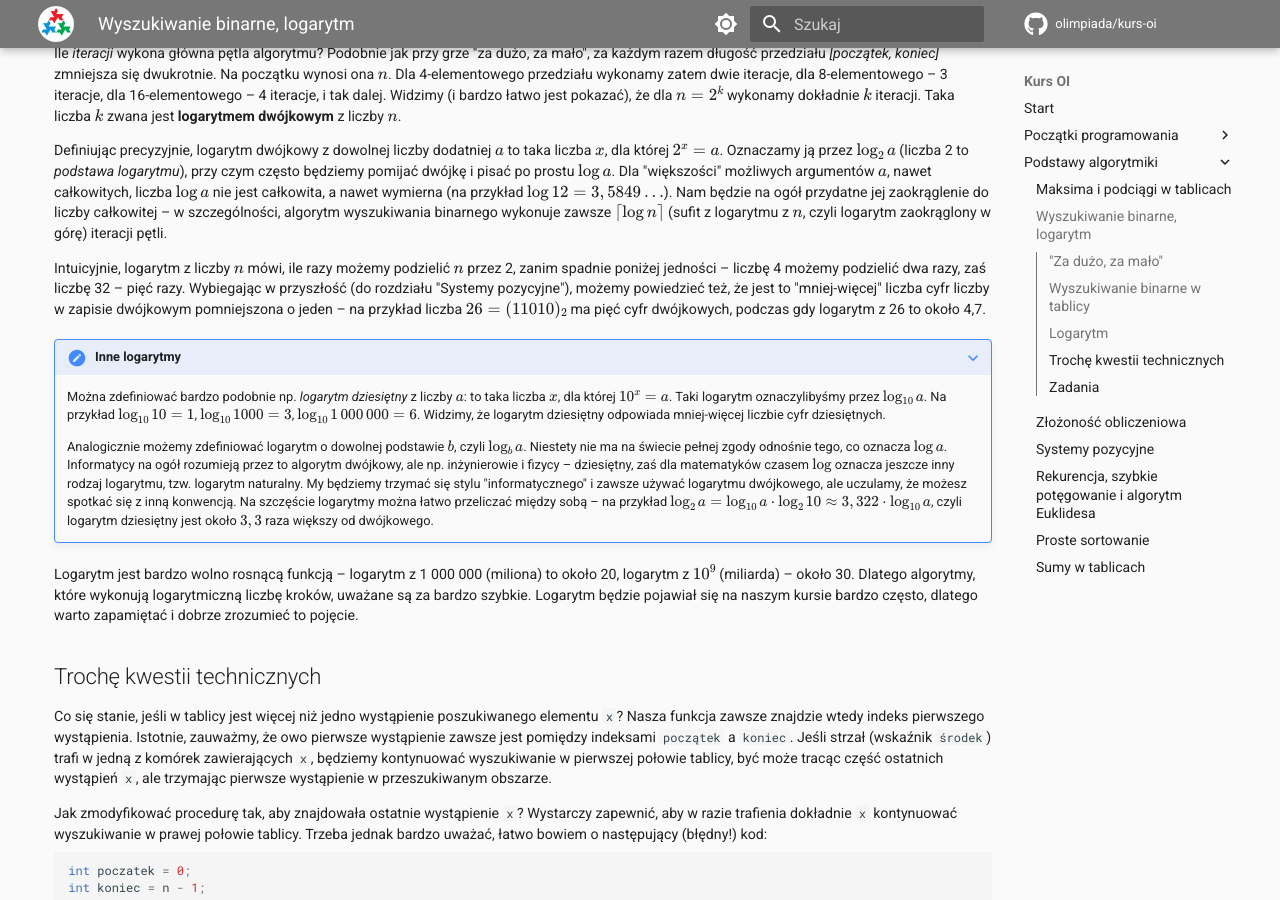
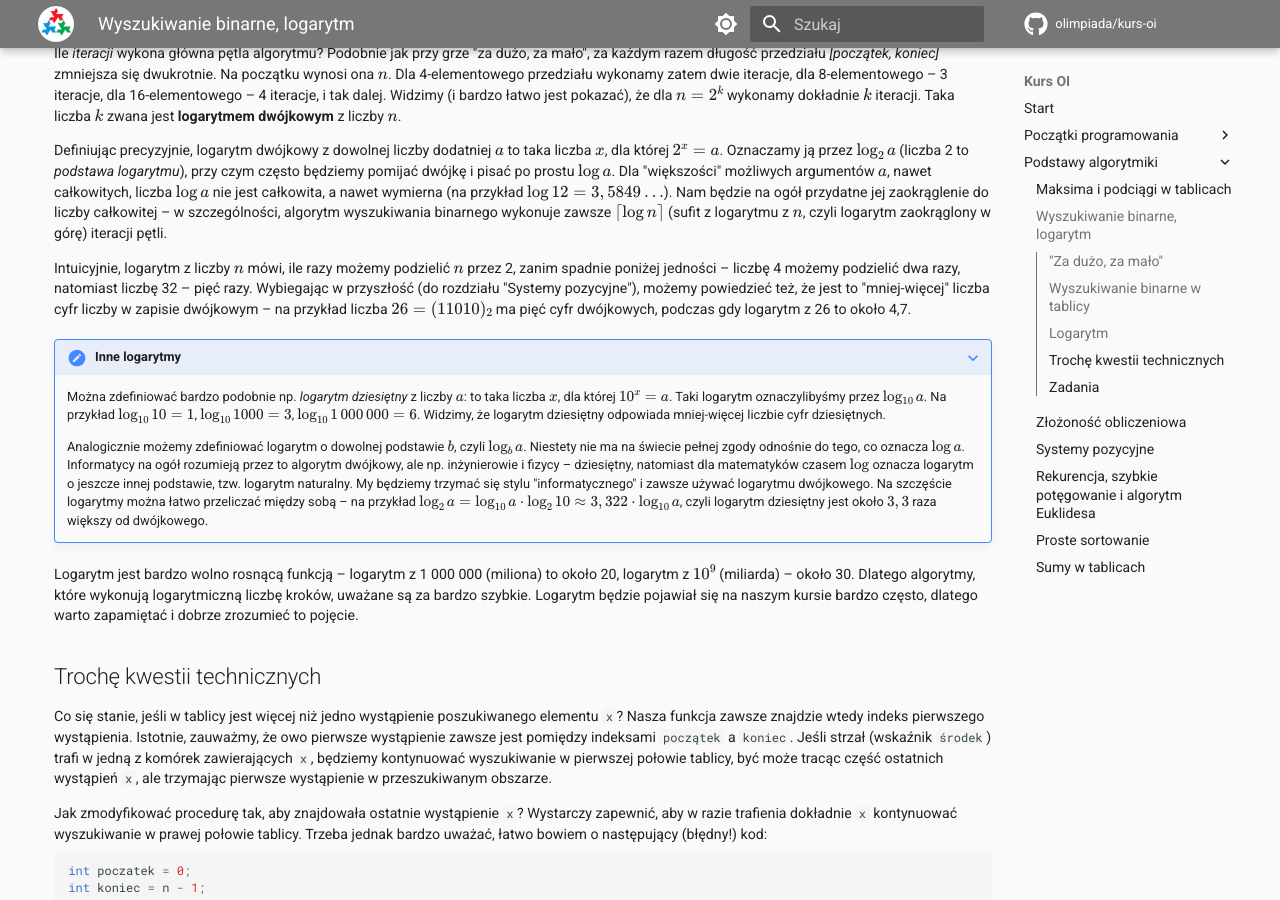
Before and after one commit to olimpiada/kurs-oi, an MkDocs documentation site: the page built from docs/B-proste-algorytmy/B2-wyszukiwanie-binarne.md, in a window 1280 px wide and 900 px high, scrolled down 2425 px. Built offline with MkDocs 1.6.1 and Material for MkDocs 9.7.7, drawn with Linux system fonts in a browser that asks for light colours; comment, search, counter and statistics services are not loaded.

Commit message:
Poprawki do poprawek części o logarytmie.

```diff
--- a/docs/B-proste-algorytmy/B2-wyszukiwanie-binarne.md
+++ b/docs/B-proste-algorytmy/B2-wyszukiwanie-binarne.md
@@ -107,14 +107,14 @@ Nam będzie na ogół przydatne jej zaokrąglenie do liczby całkowitej – w sz
 algorytm wyszukiwania binarnego wykonuje zawsze $\lceil\log n \rceil$ (sufit z logarytmu z $n$, czyli logarytm zaokrąglony w górę) iteracji pętli.
 
 Intuicyjnie, logarytm z liczby $n$ mówi, ile razy możemy podzielić $n$ przez 2,
-zanim spadnie poniżej jedności – liczbę 4 możemy podzielić dwa razy, zaś liczbę 32 – pięć razy.
-Wybiegając w przyszłość (do rozdziału "Systemy pozycyjne"), możemy powiedzieć też, że jest to "mniej-więcej" liczba cyfr liczby w zapisie dwójkowym pomniejszona o jeden – na przykład liczba $26 = (11010)_2$ ma pięć cyfr dwójkowych, podczas gdy logarytm z 26 to około 4,7.
+zanim spadnie poniżej jedności – liczbę 4 możemy podzielić dwa razy, natomiast liczbę 32 – pięć razy.
+Wybiegając w przyszłość (do rozdziału "Systemy pozycyjne"), możemy powiedzieć też, że jest to "mniej-więcej" liczba cyfr liczby w zapisie dwójkowym – na przykład liczba $26 = (11010)_2$ ma pięć cyfr dwójkowych, podczas gdy logarytm z 26 to około 4,7.
 
 ???+ note "Inne logarytmy"
 
 	Można zdefiniować bardzo podobnie np. *logarytm dziesiętny* z liczby $a$: to taka liczba $x$, dla której $10^x = a$. Taki logarytm oznaczylibyśmy przez $\log_{10}{a}$. Na przykład $\log_{10}{10} = 1$, $\log_{10}{1000} = 3$, $\log_{10}{1\,000\,000} = 6$. Widzimy, że logarytm dziesiętny odpowiada mniej-więcej liczbie cyfr dziesiętnych.
 
-	Analogicznie możemy zdefiniować logarytm o dowolnej podstawie $b$, czyli $\log_b{a}$. Niestety nie ma na świecie pełnej zgody odnośnie tego, co oznacza $\log{a}$. Informatycy na ogół rozumieją przez to algorytm dwójkowy, ale np. inżynierowie i fizycy – dziesiętny, zaś dla matematyków czasem $\log$ oznacza jeszcze inny rodzaj logarytmu, tzw. logarytm naturalny. My będziemy trzymać się stylu "informatycznego" i zawsze używać logarytmu dwójkowego, ale uczulamy, że możesz spotkać się z inną konwencją. Na szczęście logarytmy można łatwo przeliczać między sobą – na przykład $\log_{2}{a} = \log_{10}{a} \cdot \log_2{10} \approx 3,322 \cdot \log_{10}{a}$, czyli logarytm dziesiętny jest około $3,3$ raza większy od dwójkowego.
+	Analogicznie możemy zdefiniować logarytm o dowolnej podstawie $b$, czyli $\log_b{a}$. Niestety nie ma na świecie pełnej zgody odnośnie do tego, co oznacza $\log{a}$. Informatycy na ogół rozumieją przez to algorytm dwójkowy, ale np. inżynierowie i fizycy – dziesiętny, natomiast dla matematyków czasem $\log$ oznacza logarytm o jeszcze innej podstawie, tzw. logarytm naturalny. My będziemy trzymać się stylu "informatycznego" i zawsze używać logarytmu dwójkowego. Na szczęście logarytmy można łatwo przeliczać między sobą – na przykład $\log_{2}{a} = \log_{10}{a} \cdot \log_2{10} \approx 3,322 \cdot \log_{10}{a}$, czyli logarytm dziesiętny jest około $3,3$ raza większy od dwójkowego.
 
 
 Logarytm jest bardzo wolno rosnącą funkcją – logarytm z 1 000 000 (miliona) to około 20,
```
